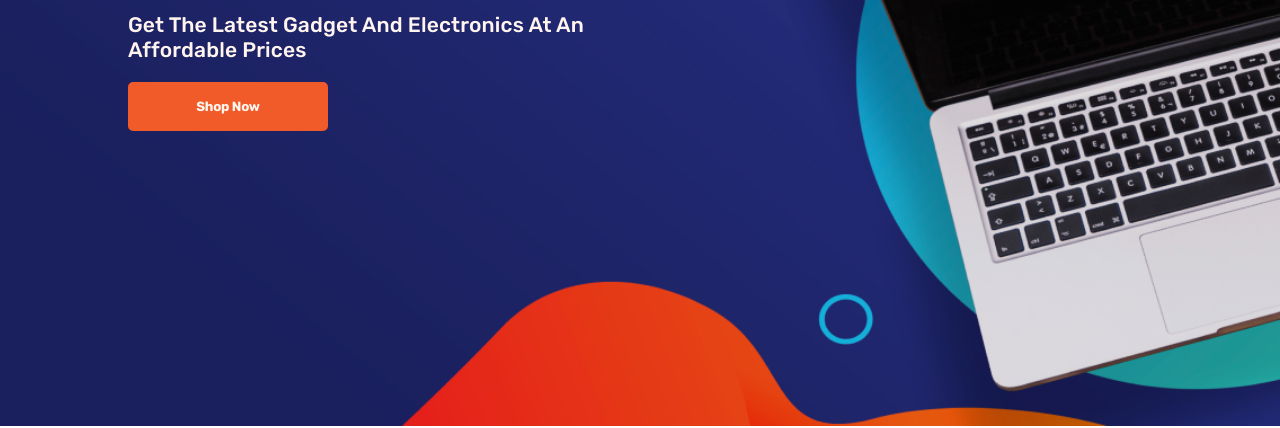
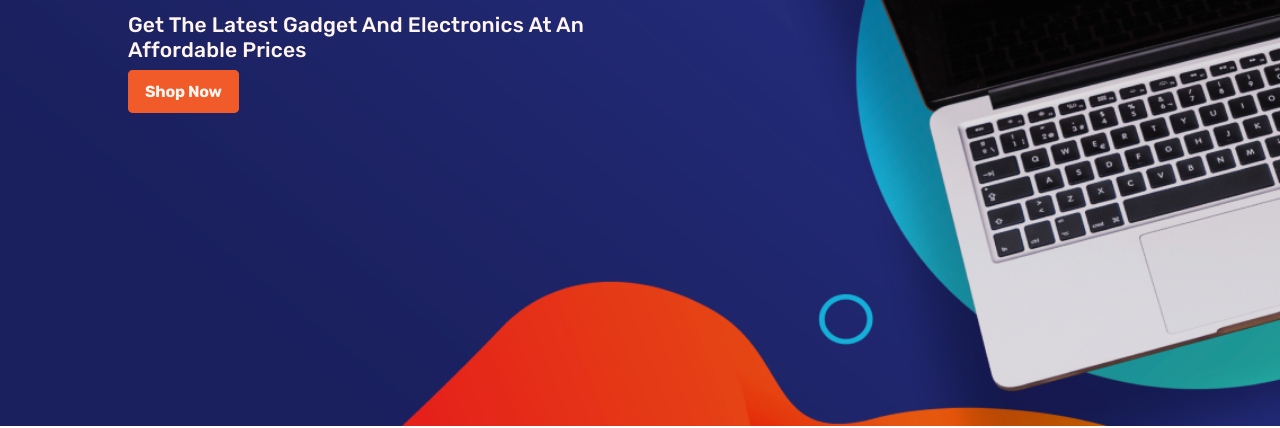
Before and after one commit to ObiFaith/Ecommerce_Genesys, a plain HTML site: page index.html in a window 1280 px wide. Shown: the part 374-802 px from the top of the page. Drawn offline with nearby package versions, Linux system fonts and the light colour scheme.

Commit message:
Updated README.md
Modified Readme, index and style files

```diff
--- a/index.html
+++ b/index.html
@@ -74,7 +74,7 @@
       <div class="hero-content">
         <h1>Technology For Your Convenience</h1>
         <p>Get The Latest Gadget And Electronics At An Affordable Prices </p>
-        <button>Shop Now</button>
+        <a href="./product.html">Shop Now</a>
       </div>
     </section>
   </header>
@@ -85,7 +85,8 @@
       <h2>Featured Products</h2>
       <p>Check out our top-rated products</p>
       <div>
-        <button class="btn white">View Details</button> <button class="btn clr" id="btn">Shop</button>
+        <button class="btn white">View Details</button>
+        <a href="./product.html" class="btn clr" id="btn">Shop</a>
       </div>
     </div>
     <div class="featured-content">
--- a/style.css
+++ b/style.css
@@ -232,13 +232,13 @@ header {
   margin: 20px 0;
 }
 
-.hero-content button {
-  padding: 15px;
+.hero-content a {
+  padding: 10px 15px;
   width: 200px;
   background-color: #F15A29;
   border: 2px solid #F15A29;
   color: var(--secondary-color);
-  font-style: normal;
+  text-align: center;
   font-weight: 700;
   line-height: normal;
   letter-spacing: -0.01563rem;
@@ -247,7 +247,7 @@ header {
   cursor: pointer;
 }
 
-.hero-content button:hover {
+.hero-content a:hover {
   background: transparent;
   border: 2px solid #F15A29;
 }
@@ -310,6 +310,7 @@ header {
   color: var(--secondary-color);
   background-color: var(--btn-pri-bg);
   border: 2px solid var(--btn-pri-bg);
+  text-align: center;
 }
 
 .btn-orange.btn:hover,
```
Also changed, not shown: img/PROBUY.png (added), 1 other file.
